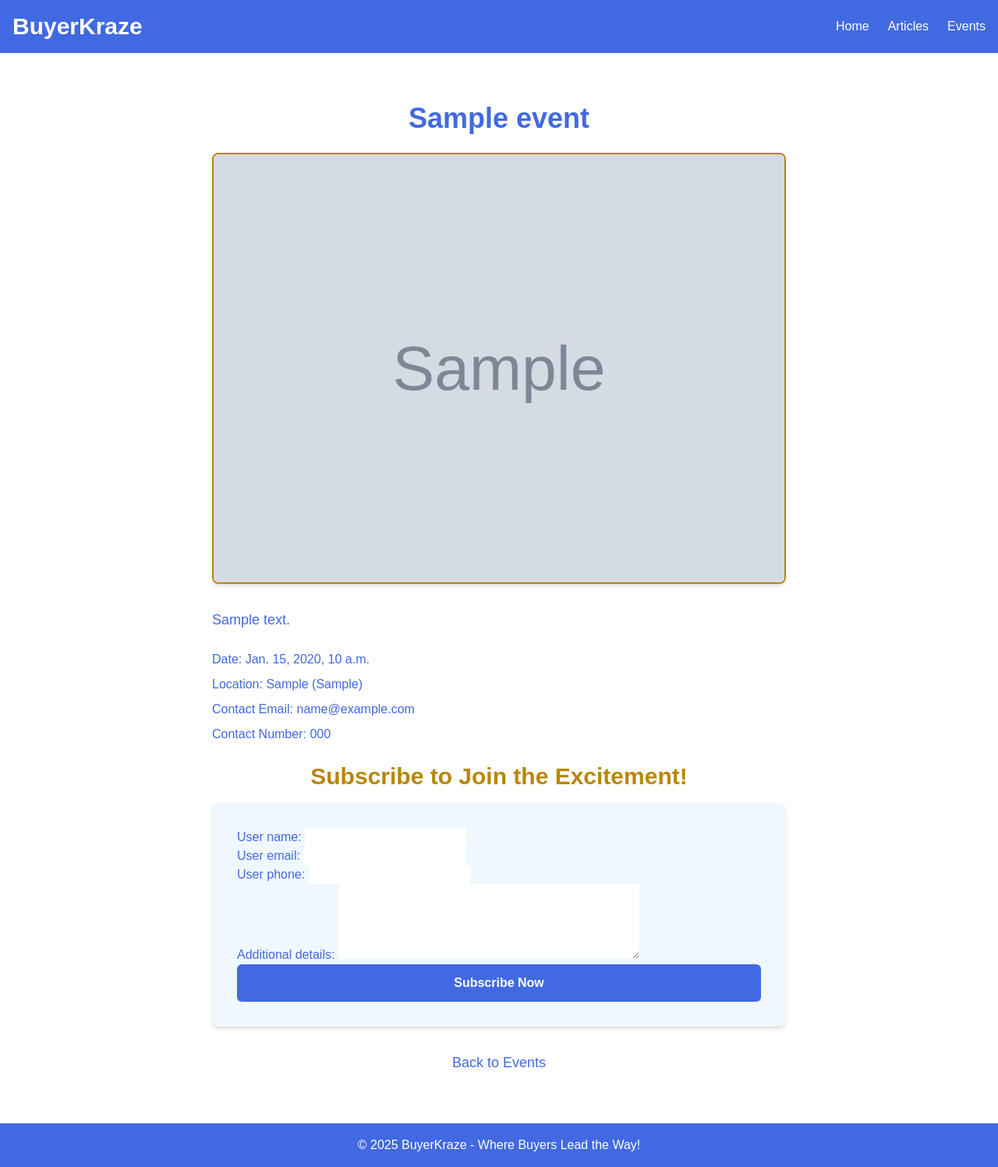
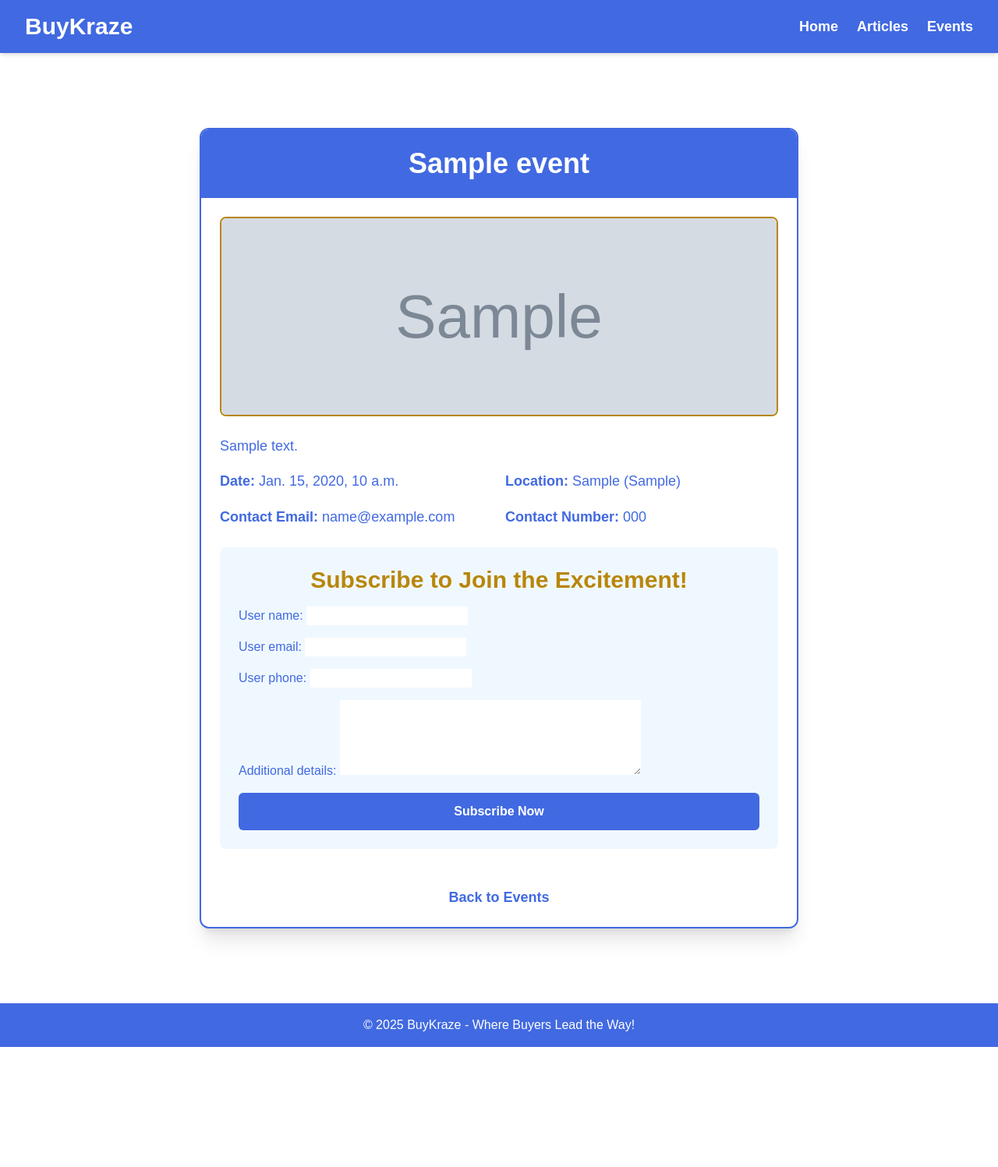
Before and after one commit to wilsenmuts/buyerkraze, a Django app: page /events/1/ in a window 1280 px wide. Shown: the whole page at 78% size. After the commit the page ends 1343 px from the top, so only its background shows below. Run offline with Django 4.2, Linux system fonts and the light colour scheme; tables that the repository leaves empty hold one stand-in row (values such as "Sample post"); grey boxes marked "Sample" are stand-in pictures; some libraries are stand-ins or nearby versions.

Commit message:
`Refactor base.html and event_detail.html templates with SEO meta tags, Open Graph tags, Twitter Card tags, and Schema Markup (JSON-LD) for improved search engine optimization and social media sharing.`

```diff
--- a/startpage/templates/base.html
+++ b/startpage/templates/base.html
@@ -1,35 +1,45 @@
+{% load static %}
 <!DOCTYPE html>
-{% load static %}
 <html lang="en">
 <head>
     <meta charset="UTF-8">
     <meta name="viewport" content="width=device-width, initial-scale=1.0">
-    <title>{% block title %}BuyerKraze{% endblock %}</title>
+    <!-- SEO Meta Tags -->
+    <title>{% block title %}BuyKraze - Reverse Marketplace for Buyers and Sellers{% endblock %}</title>
+    <meta name="description" content="{% block meta_description %}BuyKraze: The ultimate reverse marketplace where buyers create offers and sellers compete to fulfill them. Join now for local and global deals!{% endblock %}">
+    <meta name="keywords" content="BuyKraze, reverse marketplace, buyer offers, seller deals, ecommerce, global shopping, online marketplace">
+    <meta name="robots" content="index, follow">
+    <meta name="author" content="BuyerKraze Team">
+    <!-- Open Graph Tags -->
+    <meta property="og:title" content="{% block og_title %}BuyKraze - Where Buyers Call the Shots{% endblock %}">
+    <meta property="og:description" content="{% block og_description %}Create offers for products you want, and let sellers compete to win your business. Discover a new way to shop with BuyKraze!{% endblock %}">
+    <meta property="og:type" content="website">
+    <meta property="og:url" content="{% block og_url %}https://buyerkraze.com{% url 'start' %}{% endblock %}">
+    <meta property="og:image" content="{% static 'hero/og_image.jpg' %}">
+    <meta property="og:site_name" content="BuyKraze">
+    <!-- Twitter Card Tags -->
+    <meta name="twitter:card" content="summary_large_image">
+    <meta name="twitter:title" content="{% block twitter_title %}BuyerKraze - Reverse Marketplace{% endblock %}">
+    <meta name="twitter:description" content="{% block twitter_description %}Buyers post offers, sellers respond. Join BuyKraze for a revolutionary shopping experience!{% endblock %}">
+    <meta name="twitter:image" content="{% static 'hero/og_image.jpg' %}">
+    <!-- Canonical URL -->
+    <link rel="canonical" href="{% block canonical_url %}https://buykraze.com{% url 'start' %}{% endblock %}">
+    <!-- Schema Markup (JSON-LD) -->
+    <script type="application/ld+json">
+        {
+            "@context": "https://schema.org",
+            "@type": "WebSite",
+            "name": "BuyerKraze",
+            "url": "https://buyerkraze.com",
+            "potentialAction": {
+                "@type": "SearchAction",
+                "target": "https://buyerkraze.com/search?q={search_term_string}",
+                "query-input": "required name=search_term_string"
+            }
+        }
+    </script>
+    <!-- Tailwind and Static JS -->
     <script src="https://cdn.tailwindcss.com"></script>
-    <script src="{% static 'js/start.js' %}" defer></script>
-    <style>
-        body {
-            background-color: #FFFFFF; /* White */
-            color: #4169E1; /* Royal blue */
-            font-family: 'Arial', sans-serif;
-        }
-        h1, h2, h3 {
-            color:rgb(229, 177, 45); /* Deep yellow */
-        }
-        a {
-            color: #4169E1; /* Royal blue */
-        }
-        a:hover {
-            color:rgb(239, 183, 42); /* Deep yellow */
-        }
-        button, input[type="submit"] {
-            background-color: #4169E1; /* Royal blue */
-            color: #FFFFFF; /* White */
-        }
-        button:hover, input[type="submit"]:hover {
-            background-color:rgb(237, 188, 65); /* Deep yellow */
-        }
-    </style>
     <script>
         function handlePreviousSelection(selected) {
             if (confirm(`You previously selected ${selected}. Do you want to proceed with this or choose a new country?`)) {
@@ -40,26 +50,64 @@
             }
         }
     </script>
+    <style>
+        body {
+            background-color: #FFFFFF; /* White */
+            color: #4169E1; /* Royal blue */
+            font-family: 'Arial', sans-serif;
+        }
+        h1, h2, h3 {
+            color: #F5A623; /* Concentrated yellow */
+        }
+        a {
+            color: #4169E1; /* Royal blue */
+        }
+        a:hover {
+            color: #F5A623; /* Concentrated yellow */
+        }
+        button, input[type="submit"] {
+            background-color: #4169E1; /* Royal blue */
+            color: #FFFFFF; /* White */
+        }
+        button:hover, input[type="submit"]:hover {
+            background-color: #F5A623; /* Concentrated yellow */
+        }
+    </style>
 </head>
 <body class="min-h-screen flex flex-col">
     <header class="bg-blue-800 text-white py-4 shadow-md" style="background-color: #4169E1;">
-        <div class="container mx-auto px-4 flex justify-between items-center">
-            <h1 class="text-3xl font-bold" style="color: #FFFFFF;">BuyerKraze</h1>
-            <nav>
-                <ul class="flex space-x-6">
-                    <li><a href="{% url 'start' %}" class="hover:text-yellow-300" style="color: #FFFFFF;">Home</a></li>
-                    <li><a href="{% url 'article_list' %}" class="hover:text-yellow-300" style="color: #FFFFFF;">Articles</a></li>
-                    <li><a href="{% url 'event_list' %}" class="hover:text-yellow-300" style="color: #FFFFFF;">Events</a></li>
+        <div class="container mx-auto px-4 sm:px-6 lg:px-8 flex justify-between items-center">
+            <h1 class="text-2xl sm:text-3xl font-bold" style="color: #FFFFFF;">BuyKraze</h1>
+            <!-- Hamburger Menu Button (Visible on Mobile) -->
+            <button id="menu-toggle" class="sm:hidden focus:outline-none" aria-label="Toggle navigation menu">
+                <svg class="w-8 h-8" fill="none" stroke="#FFFFFF" viewBox="0 0 24 24" xmlns="http://www.w3.org/2000/svg">
+                    <path stroke-linecap="round" stroke-linejoin="round" stroke-width="2" d="M4 6h16M4 12h16M4 18h16"></path>
+                </svg>
+            </button>
+            <!-- Navigation Menu -->
+            <nav id="nav-menu" class="hidden sm:flex sm:items-center">
+                <ul class="flex flex-col sm:flex-row sm:space-x-6 space-y-4 sm:space-y-0 p-4 sm:p-0 bg-blue-800 sm:bg-transparent" style="background-color: #4169E1;">
+                    <li><a href="{% url 'start' %}" class="hover:text-yellow-400 text-lg font-semibold" style="color: #FFFFFF;">Home</a></li>
+                    <li><a href="{% url 'article_list' %}" class="hover:text-yellow-400 text-lg font-semibold" style="color: #FFFFFF;">Articles</a></li>
+                    <li><a href="{% url 'event_list' %}" class="hover:text-yellow-400 text-lg font-semibold" style="color: #FFFFFF;">Events</a></li>
                 </ul>
             </nav>
         </div>
     </header>
-    <main class="flex-grow">
+    <main class="flex-grow container mx-auto px-4 sm:px-6 lg:px-8 py-8">
         {% block content %}
         {% endblock %}
     </main>
     <footer class="bg-blue-800 text-white py-4 text-center" style="background-color: #4169E1; color: #FFFFFF;">
-        <p>&copy; 2025 BuyerKraze - Where Buyers Lead the Way!</p>
+        <p class="text-sm sm:text-base">&copy; 2025 BuyKraze - Where Buyers Lead the Way!</p>
     </footer>
+
+    <!-- JavaScript for Hamburger Menu Toggle -->
+    <script>
+        document.getElementById('menu-toggle').addEventListener('click', function() {
+            const navMenu = document.getElementById('nav-menu');
+            navMenu.classList.toggle('hidden');
+        });
+    </script>
 </body>
 </html>
--- a/startpage/templates/event_detail.html
+++ b/startpage/templates/event_detail.html
@@ -1,37 +1,66 @@
 {% extends 'base.html' %}
+{% load static %}
 
 {% block title %}{{ event.title }} - BuyKraze{% endblock %}
 
 {% block content %}
     <section class="py-16 bg-white" style="background-color: #FFFFFF;">
-        <div class="container mx-auto px-4 max-w-3xl">
-            <h1 class="text-4xl font-bold mb-6 text-center" style="color: #4169E1;">{{ event.title }}</h1>
+        <div class="container mx-auto px-4">
+            <!-- Event Card -->
+            <div class="max-w-3xl mx-auto bg-white rounded-xl shadow-xl overflow-hidden transform transition duration-300 hover:shadow-2xl" style="border: 2px solid #4169E1;">
+                <!-- Header with Title -->
+                <div class="bg-blue-800 text-white p-6 text-center" style="background-color: #4169E1;">
+                    <h1 class="text-4xl font-extrabold" style="color: #FFFFFF;">{{ event.title }}</h1>
+                </div>
+                <!-- Featured Image or SVG Placeholder -->
+                <div class="p-6">
                     {% if event.featured_image %}
-            <img src="{{ event.featured_image.url }}" alt="Featured Image" class="w-full h-auto mb-8 rounded-lg shadow-md" style="border: 2px solid #B8860B;">
+                    <img src="{{ event.featured_image.url }}" alt="{{ event.title }} Featured Image" class="w-full h-64 object-cover rounded-lg mb-6" style="border: 2px solid #B8860B;">
                     {% else %}
-            <img src="https://via.placeholder.com/1200x600?text=Event+Featured+Image" alt="Featured Image Placeholder" class="w-full h-auto mb-8 rounded-lg shadow-md">
+                    <!-- SVG Placeholder: Event Banner -->
+                    <svg xmlns="http://www.w3.org/2000/svg" viewBox="0 0 1200 400" class="w-full h-64 mb-6 rounded-lg" style="border: 2px solid #B8860B;">
+                        <defs>
+                            <linearGradient id="eventGradient" x1="0%" y1="0%" x2="100%" y2="100%">
+                                <stop offset="0%" style="stop-color:#4169E1;stop-opacity:0.8" />
+                                <stop offset="100%" style="stop-color:#B8860B;stop-opacity:0.8" />
+                            </linearGradient>
+                        </defs>
+                        <rect width="100%" height="100%" fill="url(#eventGradient)" />
+                        <text x="50%" y="50%" font-size="40" font-family="Arial, sans-serif" fill="#FFFFFF" text-anchor="middle" dy=".3em">Event: {{ event.title }}</text>
+                        <circle cx="100" cy="100" r="50" fill="#FFFFFF" fill-opacity="0.3" />
+                        <circle cx="1100" cy="300" r="50" fill="#FFFFFF" fill-opacity="0.3" />
+                    </svg>
                     {% endif %}
-            <p class="text-lg leading-relaxed mb-6" style="color: #4169E1;">{{ event.description }}</p>
-            <p class="text-md mb-2" style="color: #4169E1;">Date: {{ event.event_date }}</p>
-            <p class="text-md mb-2" style="color: #4169E1;">Location: {{ event.location }} ({{ event.country_region }})</p>
+                    <!-- Event Details -->
+                    <div class="text-lg leading-relaxed mb-6" style="color: #4169E1;">
+                        <p class="mb-4">{{ event.description }}</p>
+                        <div class="grid grid-cols-1 md:grid-cols-2 gap-4">
+                            <p><strong>Date:</strong> {{ event.event_date }}</p>
+                            <p><strong>Location:</strong> {{ event.location }} ({{ event.country_region }})</p>
                             {% if event.contact_email %}
-            <p class="text-md mb-2" style="color: #4169E1;">Contact Email: {{ event.contact_email }}</p>
+                            <p><strong>Contact Email:</strong> {{ event.contact_email }}</p>
                             {% endif %}
                             {% if event.contact_number %}
-            <p class="text-md mb-6" style="color: #4169E1;">Contact Number: {{ event.contact_number }}</p>
+                            <p><strong>Contact Number:</strong> {{ event.contact_number }}</p>
                             {% endif %}
-
+                        </div>
+                    </div>
+                    <!-- Subscription Form -->
                     {% if event.is_subscribable %}
+                    <div class="bg-blue-50 p-6 rounded-lg mt-6" style="background-color: #F0F8FF;">
                         <h2 class="text-3xl font-bold mb-4 text-center" style="color: #B8860B;">Subscribe to Join the Excitement!</h2>
-            <form method="post" class="bg-blue-50 p-8 rounded-lg shadow-md" style="background-color: #F0F8FF;">
+                        <form method="post" class="space-y-4">
                             {% csrf_token %}
                             {{ form.as_p }}
-                <button type="submit" class="w-full py-3 px-4 rounded-md font-semibold hover:bg-blue-900" style="background-color: #4169E1; color: #FFFFFF;">Subscribe Now</button>
+                            <button type="submit" class="w-full py-3 px-4 rounded-md font-semibold hover:bg-blue-900 transform transition duration-200 hover:scale-105" style="background-color: #4169E1; color: #FFFFFF;">Subscribe Now</button>
                         </form>
+                    </div>
                     {% endif %}
-
-            <div class="mt-8 text-center">
-                <a href="{% url 'event_list' %}" class="text-lg hover:text-yellow-600" style="color: #4169E1;">Back to Events</a>
+                </div>
+                <!-- Back Link -->
+                <div class="p-6 text-center">
+                    <a href="{% url 'event_list' %}" class="text-lg font-semibold hover:text-yellow-600 transition-colors duration-200" style="color: #4169E1;">Back to Events</a>
+                </div>
             </div>
         </div>
     </section>
```
Lines whose indentation alone changed are shown as unchanged.
